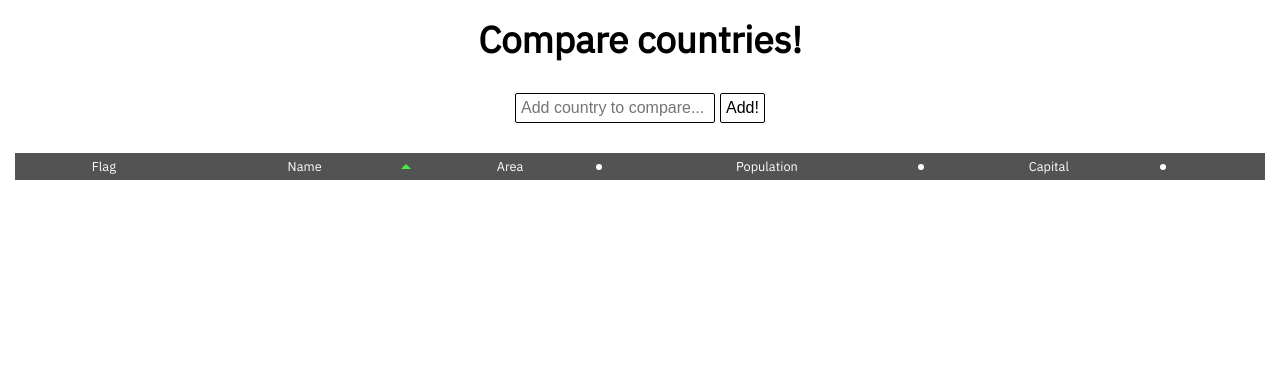
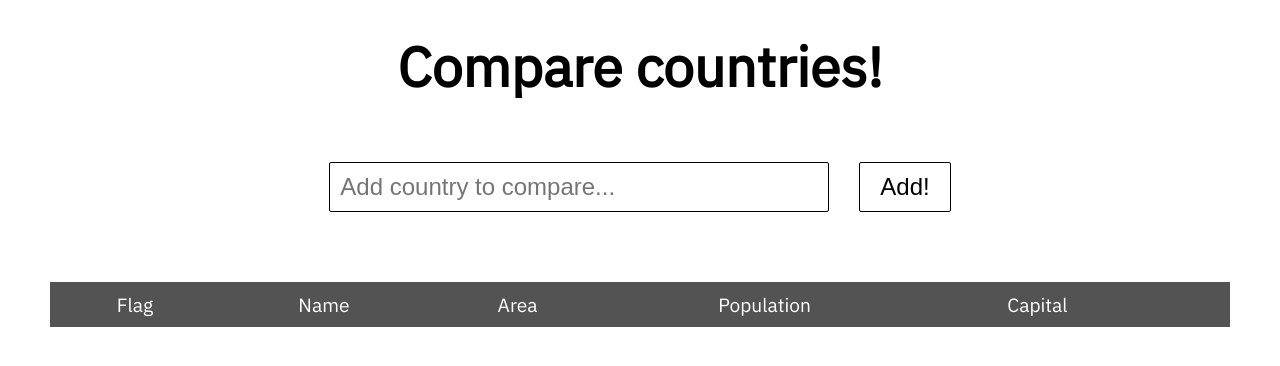
Before and after one commit to MateuszDropinski/Countries, a React (Create React App) app: page / in a window 1280 px wide. Shown: the top 366 px of the page. Built offline with nearby package versions, Linux system fonts and the light colour scheme.

Commit message:
Version 1.0.0

```diff
--- a/src/App.js
+++ b/src/App.js
@@ -14,6 +14,14 @@ const PageContainer = styled.div`
 const ErrorMessage = styled.p`
     color:#9d0000;
     margin:10px 0px 0px 0px;
+    width:100%;
+    text-align:center;
+`
+const LoadingMessage = styled.p`
+    color:black;
+    margin:10px 0px 0px 0px;
+    width:100%;
+    text-align:center;
 `
 
 class App extends Component
@@ -21,7 +29,7 @@ class App extends Component
     showErrorOrLoading()
     {
         if(this.props.isLoading)
-            return <p>Loading...</p>
+            return <LoadingMessage>Loading...</LoadingMessage>
         else
             return <ErrorMessage>{this.props.error}</ErrorMessage>
     }
--- a/src/components/Countries_table.js
+++ b/src/components/Countries_table.js
@@ -25,6 +25,7 @@ const TableContainer = styled.div`
 
 const TableBody = styled.tbody`
     padding:10px 0px;
+    background-color:#eeeeee;
 `
 
 class CountriesTable extends Component
@@ -37,8 +38,6 @@ class CountriesTable extends Component
         return countries.sort((a,b)=>{
             let first = (name !== "capital" && name !== "name") ? parseInt(a[name],10) : a[name];
             let next = (name !== "capital" && name !== "name") ? parseInt(b[name],10) : b[name];
-
-            console.log(first,next);
 
             if(direction === "asc") return (first < next) ? -1 : 1;
             else return (first < next) ? 1 : -1;
--- a/src/components/Country_row.js
+++ b/src/components/Country_row.js
@@ -3,6 +3,7 @@ import styled from 'styled-components';
 import { connect } from 'react-redux';
 import { bindActionCreators } from 'redux';
 import { removeCountry } from '../actions';
+import { media } from '../styles/media';
 
 const TableRow = styled.tr`
     width:100%;
@@ -11,12 +12,17 @@ const TableRow = styled.tr`
         width:16.66%;
         padding:5px;
         border 1px solid #535353;
+
+        ${media.xs`padding:10px;`}
+        ${media.md`padding:25px;`}
     }
 `
 
 const Flag = styled.img`
     width:50%;
     height:auto;
+
+    ${media.xs`width:65%;`}
 `
 
 const RemoveButton = styled.button`
@@ -27,15 +33,25 @@ const RemoveButton = styled.button`
     color:white;
     fill:white;
     transition:.25s;
+    font-size:.8rem;
+    cursor:pointer;
+
+    ${media.md`padding:10px;`}
+    ${media.lg`padding:15px;`}
 
     svg
     {
         margin-top:3px;
+
+        ${media.md`width:21px; height:21px;`}
+        ${media.md`width:24px; height:24px;`}
     }
 
     span
     {
         display:none;
+
+        ${media.xs`display:block;`}
     }
 
     &:hover
--- a/src/components/Search_bar.js
+++ b/src/components/Search_bar.js
@@ -3,6 +3,7 @@ import styled from 'styled-components';
 import { connect } from 'react-redux';
 import { bindActionCreators } from 'redux';
 import { addCountry } from '../actions';
+import { media } from '../styles/media';
 
 const SubmitInput = styled.input`
     font-size: 1rem;
@@ -20,6 +21,9 @@ const SubmitInput = styled.input`
         background-color:#000000;
         color:#ffffff;
     }
+
+    ${media.xs`padding:5px 15px;margin-left:15px;`}
+    ${media.md`padding:10px 20px; margin-left:30px;`}
 `;
 
 const SearchInput = styled.input`
@@ -28,6 +32,9 @@ const SearchInput = styled.input`
     padding:5px;
     border-radius:2px;
     border:1px solid #000000;
+
+    ${media.xs`width:300px;`}
+    ${media.md`padding:10px;width:500px;`}
 `;
 
 class SearchBar extends Component
--- a/src/components/Table_header.js
+++ b/src/components/Table_header.js
@@ -3,51 +3,35 @@ import styled from 'styled-components';
 import { connect } from 'react-redux';
 import { bindActionCreators } from 'redux';
 import { sortCountries } from '../actions';
+import { media } from '../styles/media';
 
 const DataHeader = styled.thead`
     background-color:#535353;
     color:#ffffff;
     td
     {
-        padding:5px 15px 5px 10px;
-        cursor:pointer;
+        padding:5px 15px;
         position:relative;
 
-        &:hover
-        {
-            div
-            {
-                border-color:#adadff;
-            }
-        }
+        ${media.xs`padding:10px 15px;`}
+        ${media.lg`padding:15px 20px;`}
 
         &:first-letter
         {
             text-transform:uppercase;
         }
     }
+    td:not(:first-child)
+    {
+        cursor:pointer;
+        transition:.25s;
+
+        &:hover
+        {
+            color:#adadff;
+        }
+    }
 `;
-
-const SortIcon = styled.div`
-    transition:.25s;
-    width:0px;
-    height:0px;
-    position:absolute;
-    top:40%;
-    right:6px;
-    border:3px solid white;
-    border-radius:50%;
-    ${props => createShape(props.shape)};
-`
-
-const createShape = (shape) =>
-{
-    console.log(shape);
-    if(shape === "asc")
-        return "border:none;border-bottom:5px solid #44eb44;border-left:5px solid transparent;border-right:5px solid transparent;border-radius:0px;"
-    else if(shape === "desc")
-        return "border:none;border-top:5px solid #f82f2f;border-left:5px solid transparent;border-right:5px solid transparent;border-radius:0px;"
-}
 
 class TableHeader extends Component
 {
@@ -55,7 +39,7 @@ class TableHeader extends Component
     {
         return(
             <td key={name} onClick={() => this.props.sortCountries(name)}>
-                {name}<SortIcon shape={(name === this.props.sort.name) ? this.props.sort.direction : "default"}></SortIcon>
+                {name}
             </td>
         )
     }
--- a/src/components/common/Page_section.js
+++ b/src/components/common/Page_section.js
@@ -1,5 +1,7 @@
 import React from 'react';
 import styled from 'styled-components';
+
+import { media } from '../../styles/media';
 
 const PageSection = ({ children }) =>
 {
@@ -10,6 +12,9 @@ const PageSection = ({ children }) =>
         justify-content: center;
         align-items: center;
         padding:15px;
+
+        ${media.xs`padding:20px 30px;`}
+        ${media.md`padding:30px 50px;`}
     `;
 
     return (
--- a/src/index.js
+++ b/src/index.js
@@ -8,6 +8,8 @@ import { Provider } from 'react-redux';
 import { createStore, applyMiddleware } from 'redux';
 import thunk from 'redux-thunk';
 import reducers from './reducers';
+
+import { media } from './styles/media';
 
 const store = createStore(
   reducers,
@@ -23,6 +25,10 @@ injectGlobal`
     {
         font-family: 'IBM Plex Sans', sans-serif;
         font-size:100%;
+
+        ${media.xs`font-size:120%;`}
+        ${media.md`font-size:150%;`}
+        ${media.lg`font-size:200%;`}
     }
     body
     {
--- /dev/null
+++ b/src/styles/media.js
@@ -0,0 +1,17 @@
+import {css} from 'styled-components';
+
+const sizes = {
+    xs:768,
+    md:1100,
+    lg:1800
+}
+
+export const media = Object.keys(sizes).reduce((acc, label) => {
+  acc[label] = (...args) => css`
+    @media (min-width: ${sizes[label] / 16}em) {
+      ${css(...args)}
+    }
+  `
+
+  return acc
+}, {});
```
